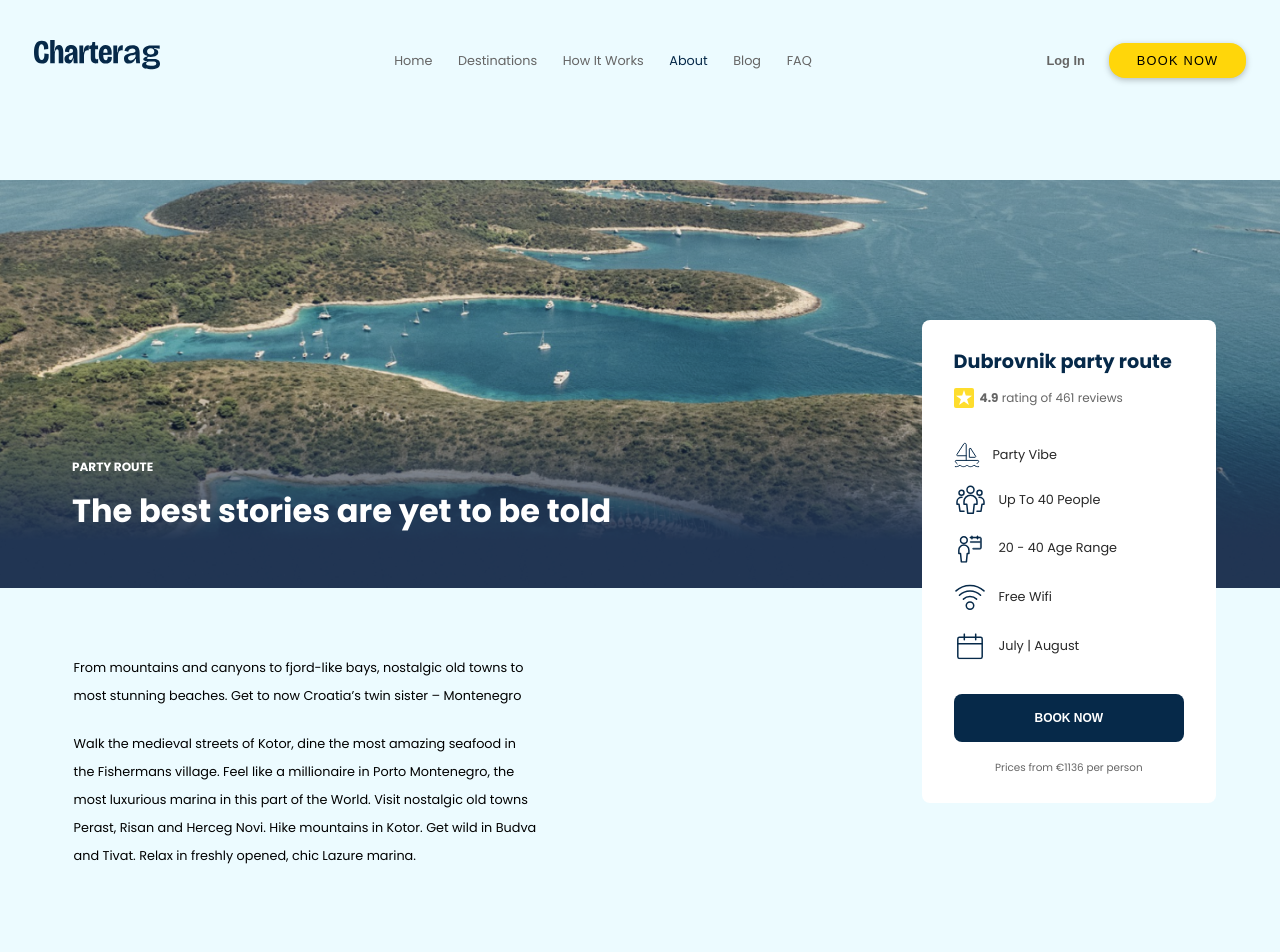
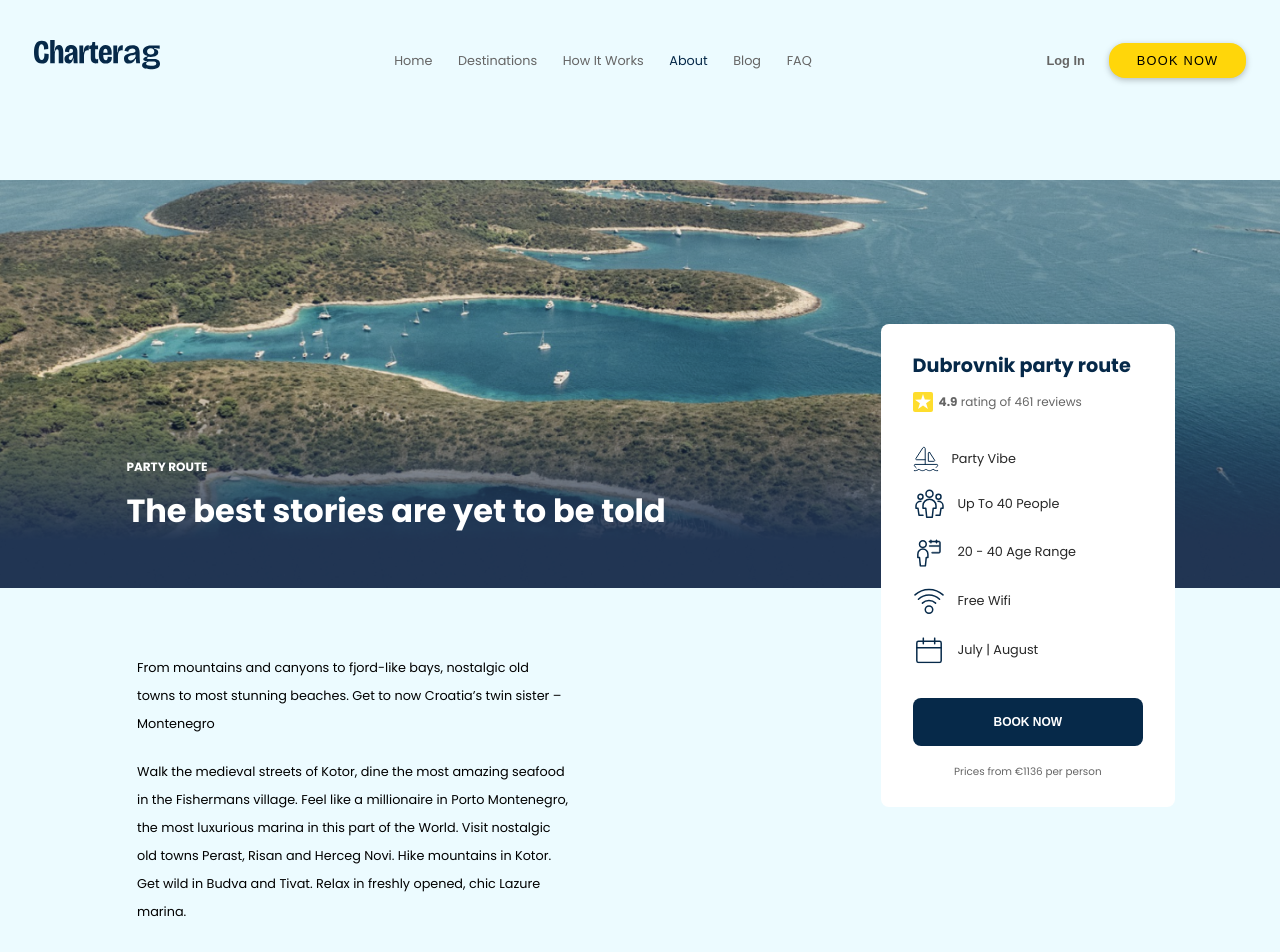
Before and after one commit to jopaa10/fe-task, a Next.js app in the folder charterag/: page /about in a window 1280 px wide. Shown: the top 952 px of the page. Built offline with nearby package versions, Linux system fonts and the light colour scheme.

Commit message:
fixing destination hero card

```diff
--- a/charterag/components/destinations/destinationHero/DestinationHero.tsx
+++ b/charterag/components/destinations/destinationHero/DestinationHero.tsx
@@ -8,6 +8,7 @@ import PeopleIcon from "../../../public/assets/PeopleIcon";
 import RatingIcon from "../../../public/assets/RatingIcon";
 import WifiIcon from "../../../public/assets/WifiIcon";
 import "./destination-hero.scss";
+import Wrapper from "../../common/Wrapper";
 
 const items = [
   { icon: <BoatIcon />, label: "party vibe" },
@@ -20,13 +21,13 @@ const items = [
 const DestinationHero = () => {
   return (
     <section className="destination">
-      <div className="destination__hero">
+      <div className="destination__hero" />
+      <Wrapper>
+        <div className="description">
           <div className="text-section">
             <p className="title">party route</p>
             <p className="text">The best stories are yet to be told</p>
           </div>
-      </div>
-      <div className="description">
           <div className="book-card">
             <div className="rating">
               <h3>Dubrovnik party route</h3>
@@ -46,7 +47,10 @@ const DestinationHero = () => {
               ))}
             </div>
             <div className="button-container">
-            <button onClick={() => redirect("/book-now")} aria-label="book now">
+              <button
+                onClick={() => redirect("/book-now")}
+                aria-label="book now"
+              >
                 book now
               </button>
               <p>Prices from €1136 per person</p>
@@ -59,15 +63,16 @@ const DestinationHero = () => {
               Montenegro
             </p>
             <p>
-            Walk the medieval streets of Kotor, dine the most amazing seafood in
-            the Fishermans village. Feel like a millionaire in Porto Montenegro,
-            the most luxurious marina in this part of the World. Visit nostalgic
-            old towns Perast, Risan and Herceg Novi. Hike mountains in Kotor.
-            Get wild in Budva and Tivat. Relax in freshly opened, chic Lazure
-            marina.
+              Walk the medieval streets of Kotor, dine the most amazing seafood
+              in the Fishermans village. Feel like a millionaire in Porto
+              Montenegro, the most luxurious marina in this part of the World.
+              Visit nostalgic old towns Perast, Risan and Herceg Novi. Hike
+              mountains in Kotor. Get wild in Budva and Tivat. Relax in freshly
+              opened, chic Lazure marina.
             </p>
           </div>
         </div>
+      </Wrapper>
     </section>
   );
 };
--- a/charterag/components/destinations/destinationHero/destination-hero.scss
+++ b/charterag/components/destinations/destinationHero/destination-hero.scss
@@ -10,12 +10,29 @@
     background-repeat: no-repeat;
     background-size: cover;
     position: relative;
+  }
+
+  .description {
+    background: var(--charterag-section-background-blue-light);
+    display: flex;
+    flex-direction: column;
+    padding-top: 8.3rem;
+    width: 100%;
+    position: relative;
+
+    @include respond(sm-desktop) {
+      padding-inline: 6rem;
+      align-items: center;
+    }
+
+    @include respond(sm-phone) {
+      padding-inline: 6rem;
+    }
 
     .text-section {
       position: absolute;
-      bottom: 0;
-      left: 0;
-      padding-inline: 9rem;
+      bottom: 100%;
+      left: 2%;
       padding-bottom: 5.6rem;
       color: var(--charterag-section-text-color);
 
@@ -29,30 +46,19 @@
         font-size: 4rem;
         font-weight: bold;
       }
-    }
-  }
 
-  .description {
-    background: var(--charterag-section-background-blue-light);
-    display: flex;
-    flex-direction: column;
-    padding-top: 8.3rem;
-    padding-inline: 9.2rem;
-
-    @include respond(sm-desktop) {
-      padding-inline: 6rem;
-      align-items: center;
-    }
-
-    @include respond(sm-phone) {
-      padding-inline: 6rem;
+      @include respond(sm-desktop) {
+        @include flexCenter;
+        flex-direction: column;
+        width: 100%;
+      }
     }
 
     .book-card {
       background: var(--charterag-card-bg-color-white);
       position: absolute;
-      right: 5%;
-      top: 40%;
+      right: 0;
+      bottom: 35%;
       width: 100%;
       max-width: 36.8rem;
       padding: 3.2rem 4rem;
@@ -134,6 +140,7 @@
 
     &__text {
       max-width: 58rem;
+      padding-left: 4rem;
       display: flex;
       flex-direction: column;
       gap: 2.4rem;
--- a/charterag/components/home/payment/Payment.tsx
+++ b/charterag/components/home/payment/Payment.tsx
@@ -36,6 +36,7 @@ const Payment = ({
   bgColor = "",
   color = "",
   cardBgColor = "",
+  boxShadow = "",
 }) => {
   return (
     <section
@@ -53,6 +54,7 @@ const Payment = ({
               key={index}
               cardBgColor={cardBgColor}
               color={color}
+              boxShadow={boxShadow}
               {...item}
             />
           ))}
--- a/charterag/components/home/payment/PaymentCard.tsx
+++ b/charterag/components/home/payment/PaymentCard.tsx
@@ -8,13 +8,15 @@ const PaymentCard = ({
   label,
   cardBgColor,
   color,
-}: PaymentCardProps) => {
+  boxShadow,
+}: PaymentCardProps & { boxShadow?: string }) => {
   return (
     <div
       className="payment__card"
       style={{
         backgroundColor: cardBgColor ? cardBgColor : "",
         color: color ? color : "",
+        boxShadow: boxShadow,
       }}
     >
       <span className="payment__card__icon">{icon}</span>
--- a/charterag/src/app/(destinations)/[id]/page.tsx
+++ b/charterag/src/app/(destinations)/[id]/page.tsx
@@ -32,6 +32,7 @@ const DestionationPage = async ({ params }: { params: Params }) => {
         bgColor={`var(--charterag-section-background-blue-light)`}
         color="#062949"
         cardBgColor="#C5E5EA"
+        boxShadow="0 4px 6px rgba(0, 0, 0, 0.1)"
       />
       <DestinationCta />
     </>
```
Lines whose indentation alone changed are shown as unchanged.
